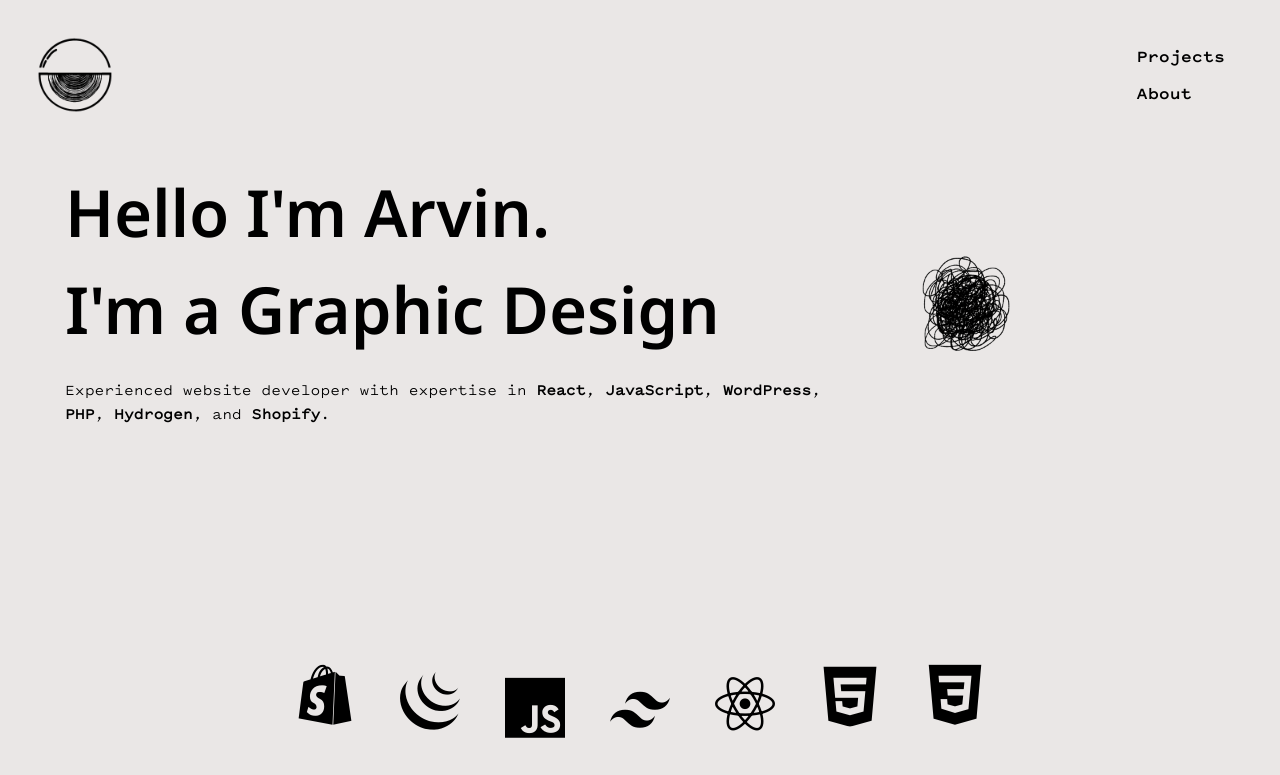
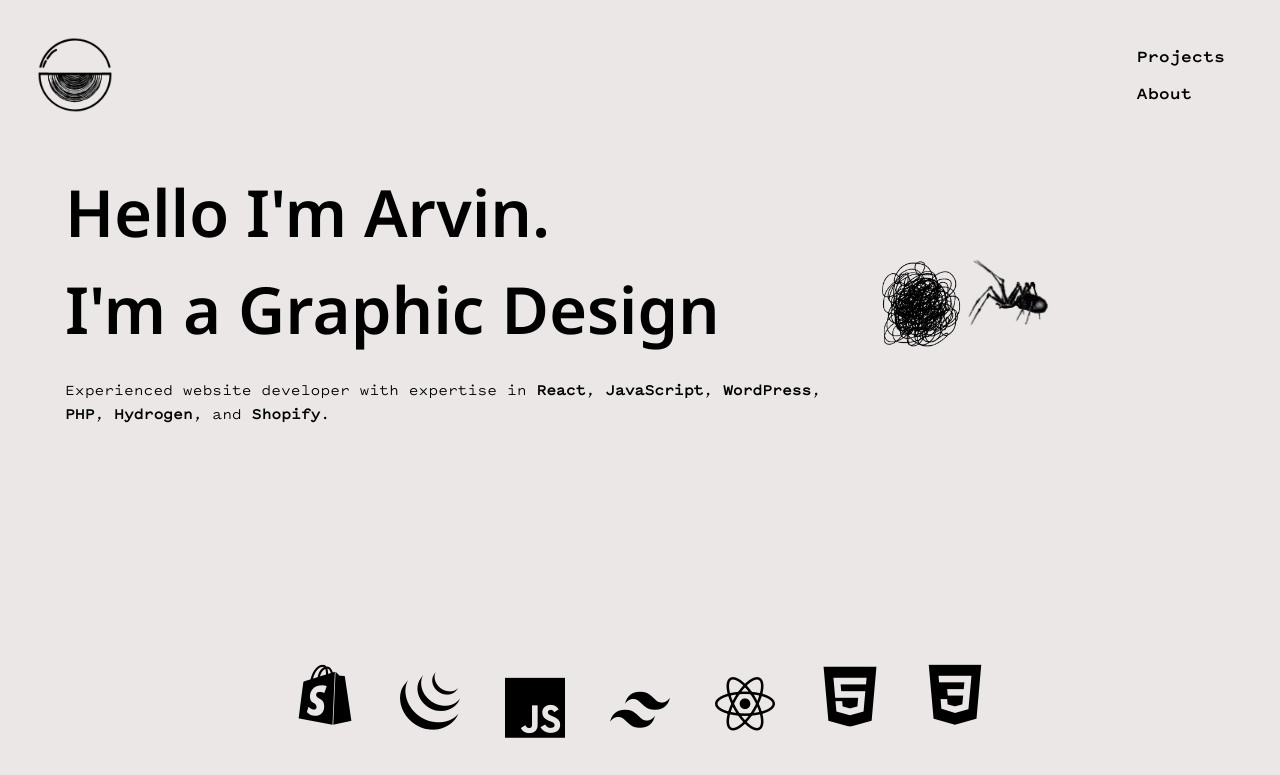
Before and after one commit to ArvinDev02/ben-portfolio, a Next.js app: page / in a window 1280 px wide. Shown: the top 775 px of the page. Built offline with nearby package versions, Linux system fonts and the light colour scheme.

Commit message:
Added spider gif

```diff
--- a/app/components/HeroSection.tsx
+++ b/app/components/HeroSection.tsx
@@ -81,6 +81,14 @@ export const HeroSection = () => {
                 priority={true}
                 alt=""
             />
+            <Image
+                className='accordion-arrow spider-gif'
+                src="/images/spider.gif"
+                fill
+                sizes="(max-width: 768px) 200px, (max-width: 1024px) 500px, 500px"
+                priority={true}
+                alt=""
+            />
         </div>
         </div>
     </section>
--- a/app/globals.css
+++ b/app/globals.css
@@ -317,12 +317,20 @@ h3 {
   position: absolute;
   top: 0;
   right: 0;
+  display: flex;
+  align-items: center;
 }
 
 .scribbles-wrapper img {
   position: relative !important;
+  width: 35px !important;
+  height: auto !important;
+}
+
+.scribbles-wrapper .spider-gif {
+  -webkit-transform: scaleX(-1);
+  transform: scaleX(-1);
   width: 50px !important;
-  height: auto !important;
 }
 
 @media(min-width: 768px) {
@@ -331,11 +339,16 @@ h3 {
   }
 
   .scribbles-wrapper img {
-    width: 75px !important;
+    width: 60px !important;
+  }
+
+  .scribbles-wrapper .spider-gif {
+    width: 80px !important;
+    margin-left: -25px;
   }
 
   .scribbles-wrapper {
-    right: -135px;
+    right: -185px;
     top: 50%;
     transform: translate(0,-50%);
   }
@@ -347,11 +360,16 @@ h3 {
   }
 
   .scribbles-wrapper img {
-    width: 100px !important;
+    width: 90px !important;
+  }
+
+  .scribbles-wrapper .spider-gif {
+    width: 120px !important;
+    margin-left: -25px;
   }
 
   .scribbles-wrapper {
-    right: -180px;
+    right: -225px;
   }
 }
 
```
Also changed, not shown: public/images/spider.gif (added).
